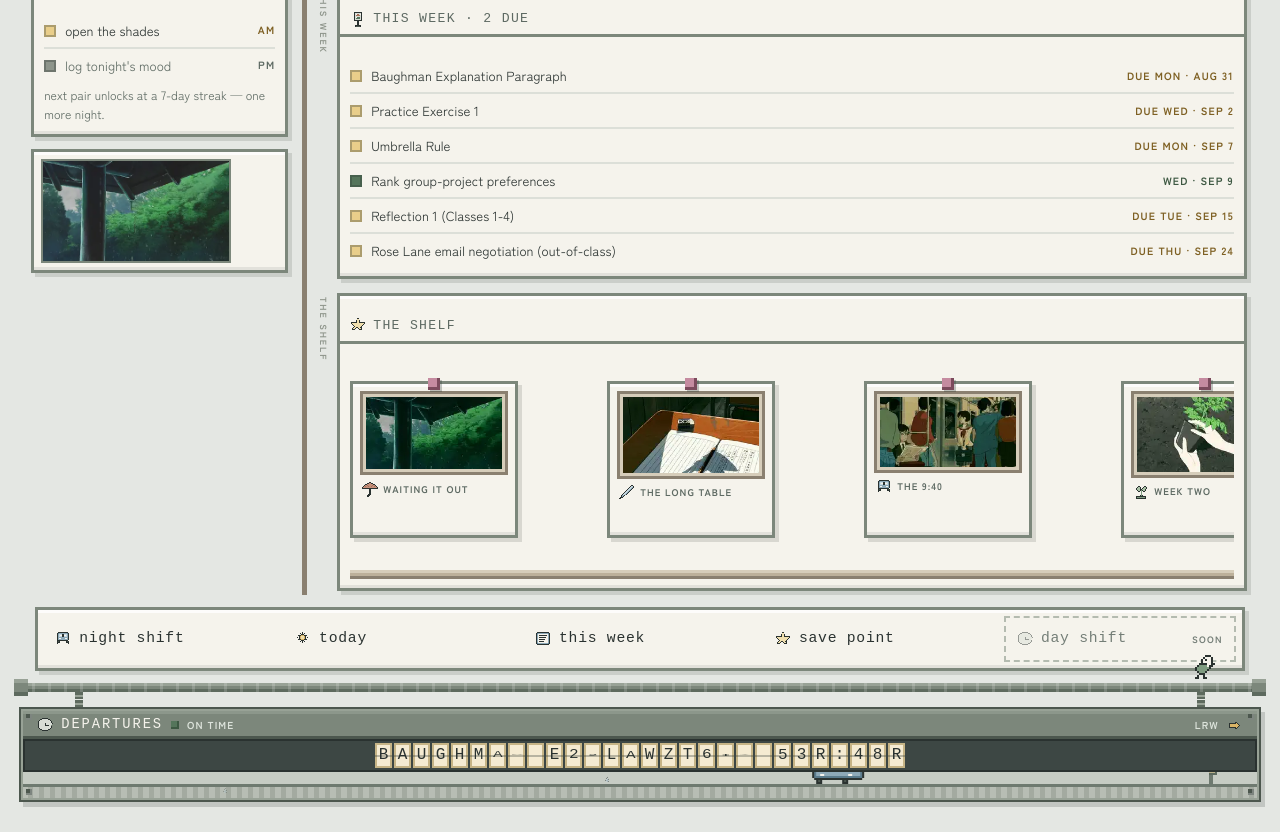
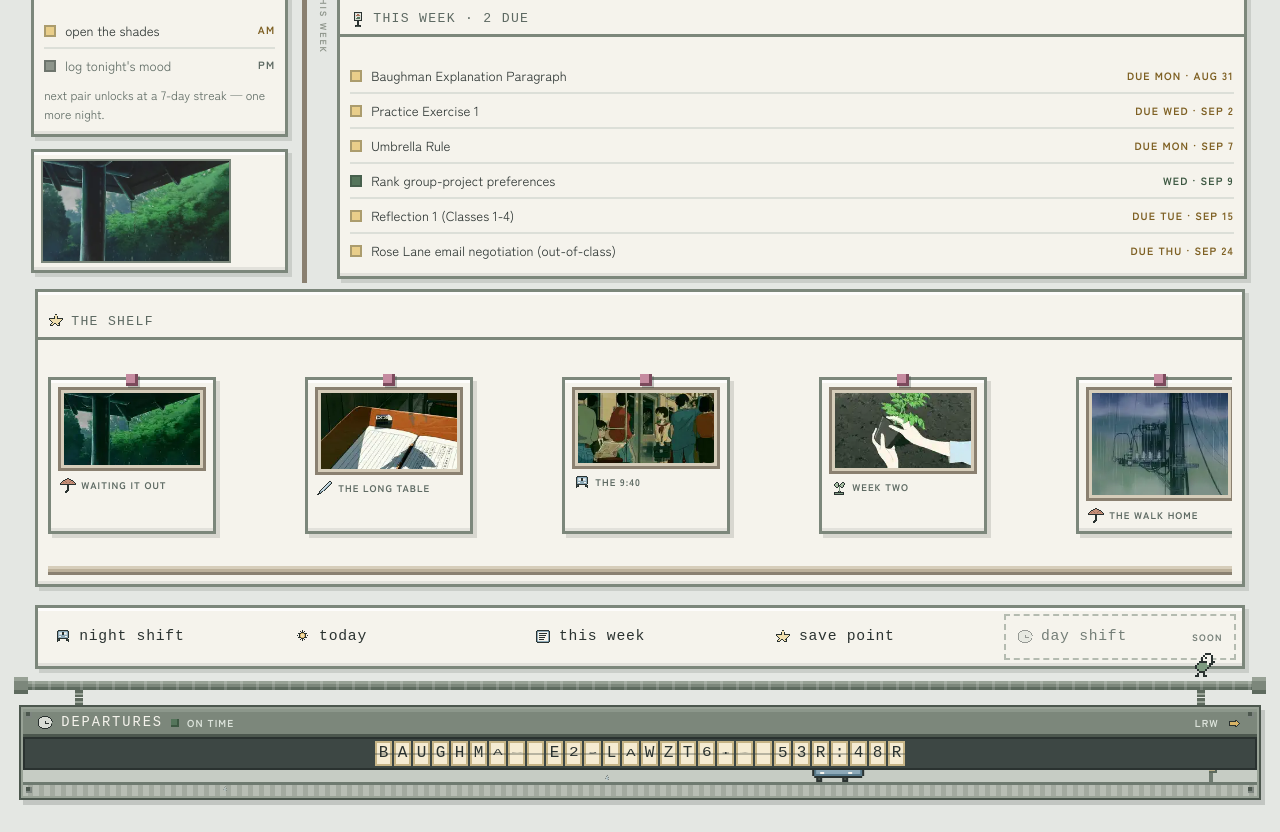
Before and after one commit to emmiwhoooo/emmi.os, a plain HTML site: page windowseat/index.html in a window 1280 px wide. Shown: the part 799-1631 px from the top of the page. Drawn offline with Linux system fonts and the light colour scheme; a web font is replaced by a local one.

Commit message:
layout: the shelf spans both columns; build guards markup balance

```diff
--- a/windowseat/index.html
+++ b/windowseat/index.html
@@ -324,9 +324,9 @@ body{font-size:15px}
   }
   body:not(.hero-only) .s-body::before{content:"next departure"}
   body:not(.hero-only) .s-today::before{content:"this week"}
-  body:not(.hero-only) .s-shelf::before{content:"the shelf"}
 
   /* the gallery was a wrapping grid six tiles tall; one scrolling row instead */
+  body:not(.hero-only) .s-shelf{padding:6px clamp(10px,2.4vw,16px)}
   body:not(.hero-only) .shelf{display:flex;gap:9px;overflow-x:auto;padding-bottom:6px;
     scroll-snap-type:x proximity}
   body:not(.hero-only) .shelf .art{flex:0 0 168px;scroll-snap-align:start;transform:none}
@@ -555,6 +555,9 @@ body.hero-only .wrap{padding-bottom:18px}
       </ul></div>
     </div>
   </section>
+    </main>
+  </div>
+
 <section class="pad below s-shelf">
     <div class="pnl card">
       <p class="hd"><svg class="sp" width="16" height="16"><use href="#px-star"/></svg> THE SHELF</p>
@@ -583,10 +586,6 @@ body.hero-only .wrap{padding-bottom:18px}
       </div>
     </div>
   </section>
-    </main>
-  </div>
-
-
 
   <div class="dvwrap below"><img class="dvt" src="assets/dividers/ghibli/g_rain.webp" alt=""></div>
 
```
Also changed, not shown: windowseat/index.template.html (+4 -5 lines).
